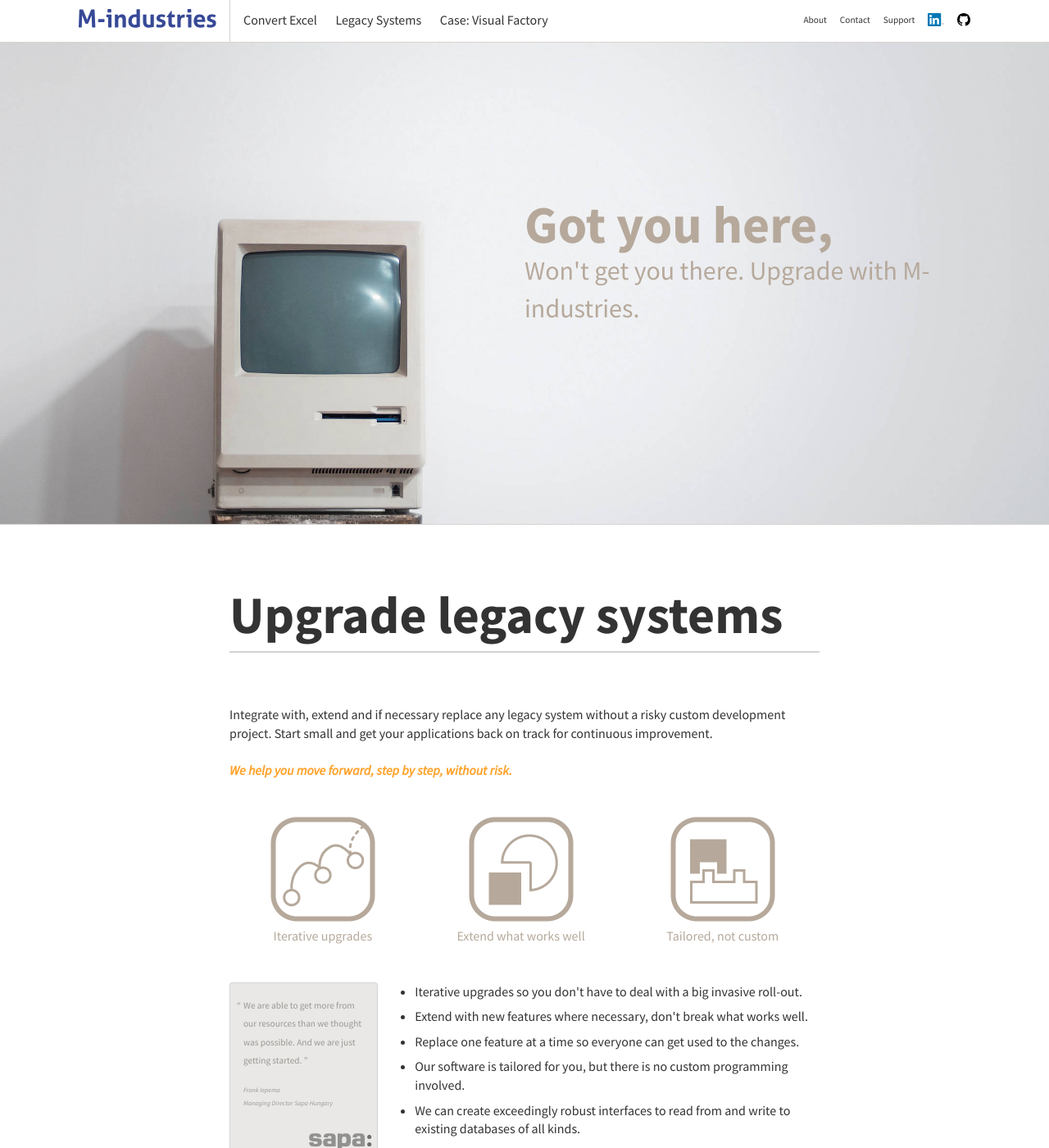
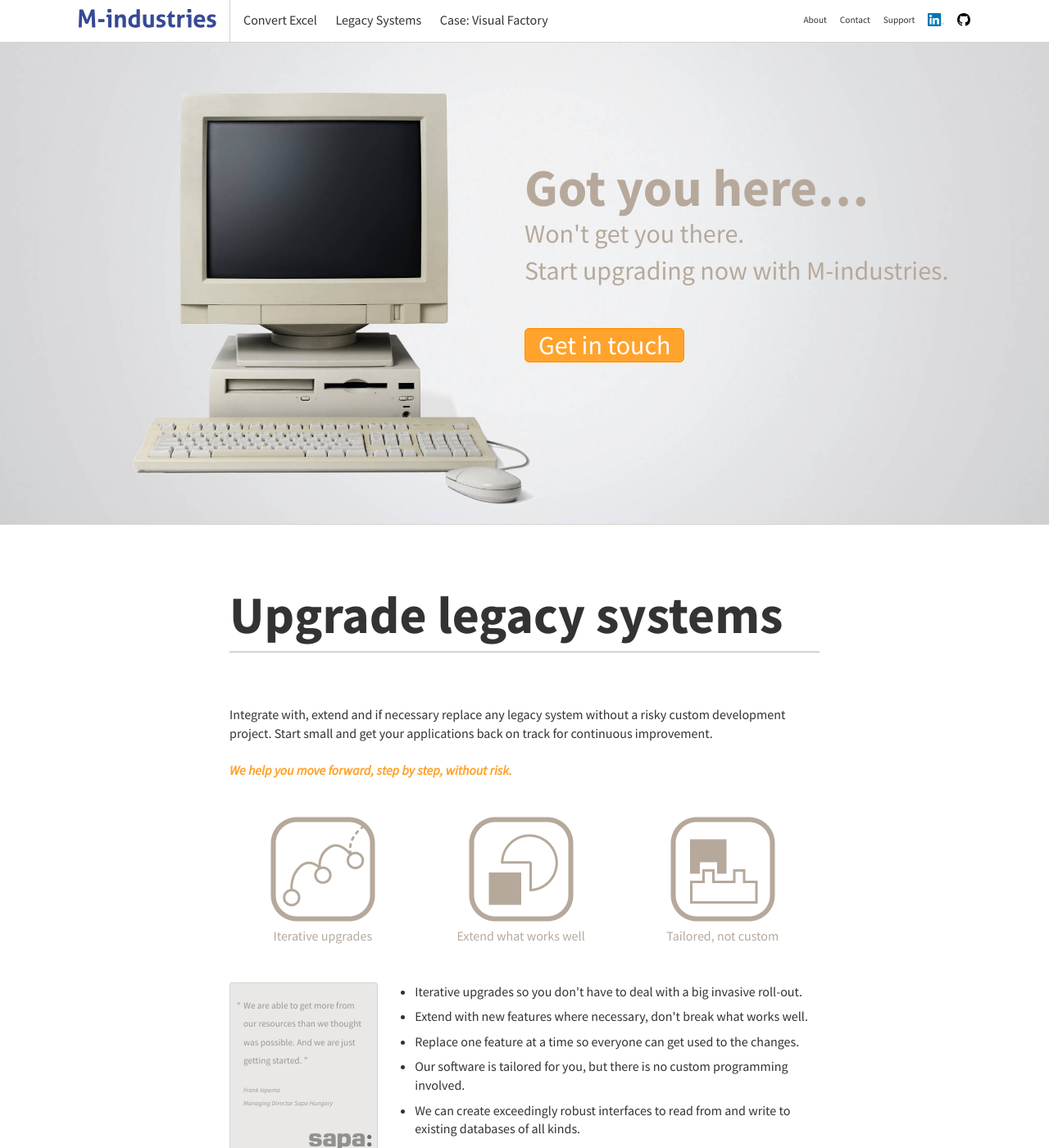
Before and after one commit to M-industries/Mainsite, a Jekyll site: the page built from index.md, in a window 1280 px wide and 1400 px high. Shown: the whole window at 82% size. Built offline with Jekyll 4.4.1, drawn with Linux system fonts in a browser that asks for light colours.

Commit message:
improve first hero

```diff
--- a/_layouts/home.html
+++ b/_layouts/home.html
@@ -6,8 +6,10 @@
 
 		<div class="hero photo" style="background-image: url({{ 'assets/home-hero1.jpg' | relative_url }})">
 			<span>
-				<strong>Got you here,</strong><br>
-				Won't get you there. Upgrade with M-industries.
+				<strong>Got you here&hellip;</strong><br>
+				Won't get you there.<br>
+				Start upgrading now with M-industries.<br><br>
+				<a class="button" href="contact">Get in touch</a>
 			</span>
 		</div>
 
--- a/src/main.scss
+++ b/src/main.scss
@@ -139,7 +139,7 @@ header {
 			padding: $fat;
 
 			a {
-				@include breathe(border-bottom-color)
+				@include breathe(border-bottom-color);
 			}
 
 			a,
@@ -339,13 +339,12 @@ footer {
 	background-image: url("../assets/swoosh.svg");
 	background-size: contain;
 	background-repeat: no-repeat;
-	background-position: left;
+	background-position: center;
 	display: flex;
 	align-items: center;
 
 	&.photo {
 		background-size: cover;
-		background-position: center bottom;
 	}
 	span {
 		display: block;
@@ -448,6 +447,20 @@ article {
 }
 
 
+a.button {
+	background: $orange;
+	border: 1px solid darken($orange, 8%);
+	border-radius: 6px;
+	color: #fff;
+	padding: 0 1em/$ratio/$ratio;
+	@include breathe(background);
+	&:hover,
+	&:active {
+		text-decoration: none;
+		background: darken($orange, 8%);
+	}
+}
+
 blockquote {
 	quotes: "“" " ”" "‘" "’";
 	padding: 1em*$ratio 1em*$ratio 2rem*$ratio*$ratio 1em*$ratio;
```
Also changed, not shown: assets/home-hero1.jpg.
